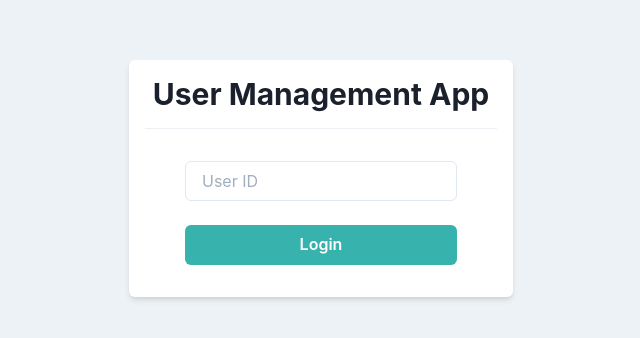
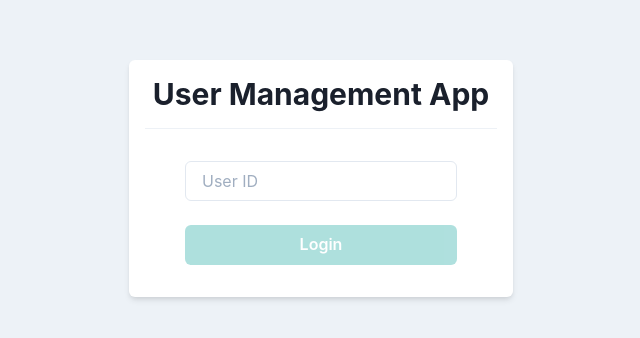
Before and after one commit to Shotamax95/react-hooks-practice-app-with-Chakra-UI, a React (Create React App) app: page / in a window 1280 px wide. Shown: the part 222-560 px from the top of the page, without its empty margins (319-959 px from the left). Built offline with nearby package versions, Linux system fonts and the light colour scheme.

Commit message:
login function using JSON placeholder api

```diff
--- a/package.json
+++ b/package.json
@@ -14,7 +14,7 @@
     "@emotion/react": "11.1.4",
     "@emotion/styled": "11.0.0",
     "@types/react-router-dom": "5.1.7",
-    "axios": "0.21.1",
+    "axios": "0.24.0",
     "framer-motion": "3.3.0-beta.22",
     "react": "17.0.1",
     "react-dom": "17.0.1",
--- a/src/components/atoms/button/PrimaryButton.tsx
+++ b/src/components/atoms/button/PrimaryButton.tsx
@@ -4,13 +4,23 @@
 // make children as props when I'd like to pass just a word
 type Props = {
   children: ReactNode;
+  disabled?: boolean;
+  loading?: boolean;
+  onClick: () => void;
 };
 
 export const PrimaryButton: VFC<Props> = memo((props) => {
-  const { children } = props;
+  const { children, disabled = false, loading = false, onClick } = props;
 
   return (
-    <Button bg="teal.400" color="white" _hover={{ opacity: 0.8 }}>
+    <Button
+      bg="teal.400"
+      color="white"
+      _hover={{ opacity: 0.8 }}
+      disabled={disabled || loading}
+      isLoading={loading}
+      onClick={onClick}
+    >
       {children}
     </Button>
   );
--- a/src/components/pages/Login.tsx
+++ b/src/components/pages/Login.tsx
@@ -1,9 +1,19 @@
-import { memo, VFC } from "react";
+import { ChangeEvent, memo, useState, VFC } from "react";
 import { Box, Divider, Flex, Heading, Input, Stack } from "@chakra-ui/react";
 
 import { PrimaryButton } from "../atoms/button/PrimaryButton";
+import { useAuth } from "../../hooks/useAuth";
 
 export const Login: VFC = memo(() => {
+  const { login, loading } = useAuth();
+  const [userId, setUserId] = useState("");
+
+  // textbox type specification
+  const onChangeUserId = (e: ChangeEvent<HTMLInputElement>) =>
+    setUserId(e.target.value);
+
+  const onClickLogin = () => login(userId);
+
   return (
     <Flex align="center" justify="center" height="100vh">
       <Box bg="white" w="sm" p={4} borderRadius="md" shadow="md">
@@ -13,8 +23,18 @@
         {/* my = margin Y axis */}
         <Divider my={4} />
         <Stack spacing={6} py={4} px={10}>
-          <Input placeholder="User ID" />
-          <PrimaryButton children="Login" />
+          <Input
+            placeholder="User ID"
+            value={userId}
+            onChange={onChangeUserId}
+          />
+          <PrimaryButton
+            disabled={userId === ""}
+            loading={loading}
+            onClick={onClickLogin}
+          >
+            Login
+          </PrimaryButton>
         </Stack>
       </Box>
     </Flex>
--- /dev/null
+++ b/src/hooks/useAuth.ts
@@ -0,0 +1,29 @@
+import axios from "axios";
+import { useCallback, useState } from "react";
+import { useHistory } from "react-router-dom";
+import { User } from "../types/api/user";
+
+export const useAuth = () => {
+  const history = useHistory();
+  const [loading, setLoading] = useState(false);
+
+  const login = useCallback(
+    (id: string) => {
+      setLoading(true);
+
+      axios
+        .get<User>(`https://jsonplaceholder.typicode.com/users/${id}`)
+        .then((res) => {
+          if (res.data) {
+            history.push("/home");
+          } else {
+            alert("The user does not exist.");
+          }
+        })
+        .catch(() => alert("You are not albe to login"))
+        .finally(() => setLoading(false));
+    },
+    [history]
+  );
+  return { login };
+};
--- /dev/null
+++ b/src/types/api/user.ts
@@ -0,0 +1,23 @@
+export type User = {
+  id: number;
+  name: string;
+  username: string;
+  email: string;
+  address: {
+    street: string;
+    suite: string;
+    city: string;
+    zipcode: string;
+    geo: {
+      lat: string;
+      lng: string;
+    };
+  };
+  phone: string;
+  website: string;
+  company: {
+    name: string;
+    catchPhrase: string;
+    bs: string;
+  };
+};
--- a/tsconfig.json
+++ b/tsconfig.json
@@ -7,7 +7,7 @@
         "esModuleInterop": true,
         "lib": [
             "dom",
-            "es2015"
+            "es2018"
         ],
         "jsx": "react-jsx"
     }
```
